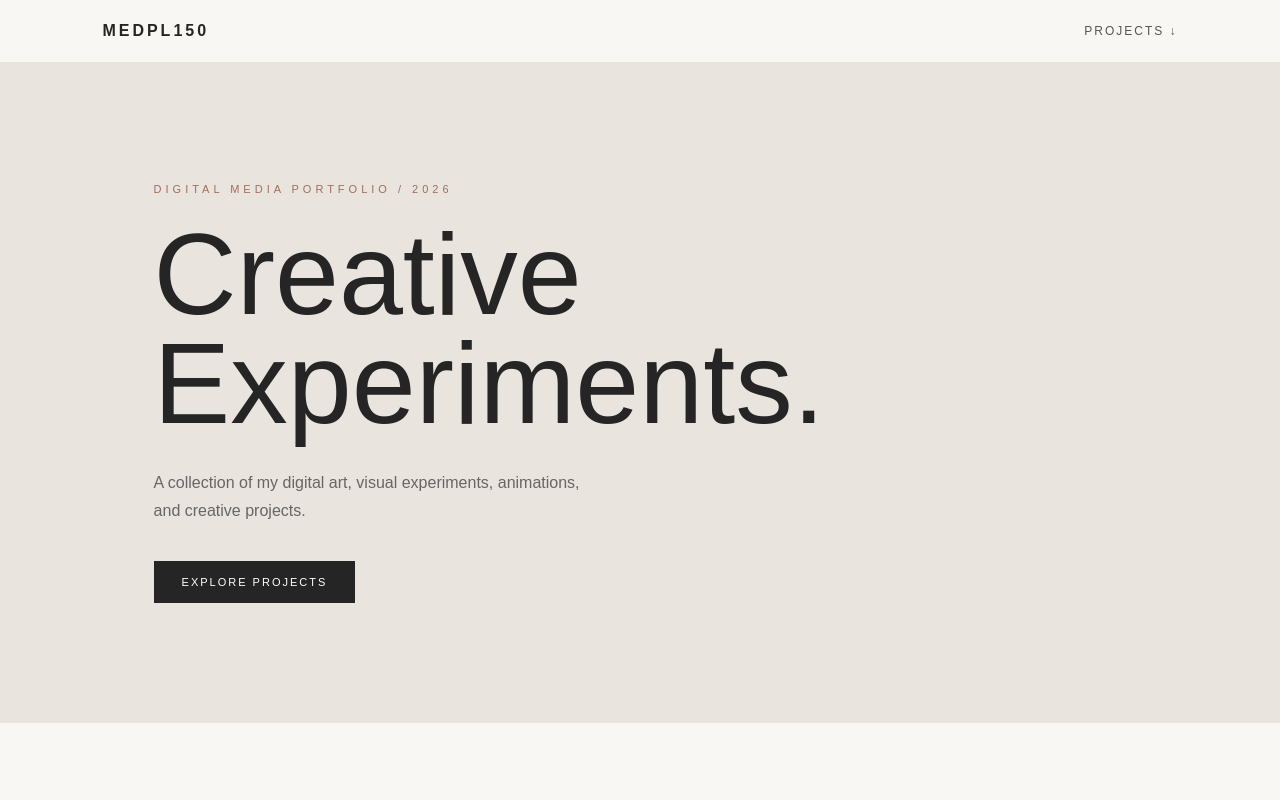
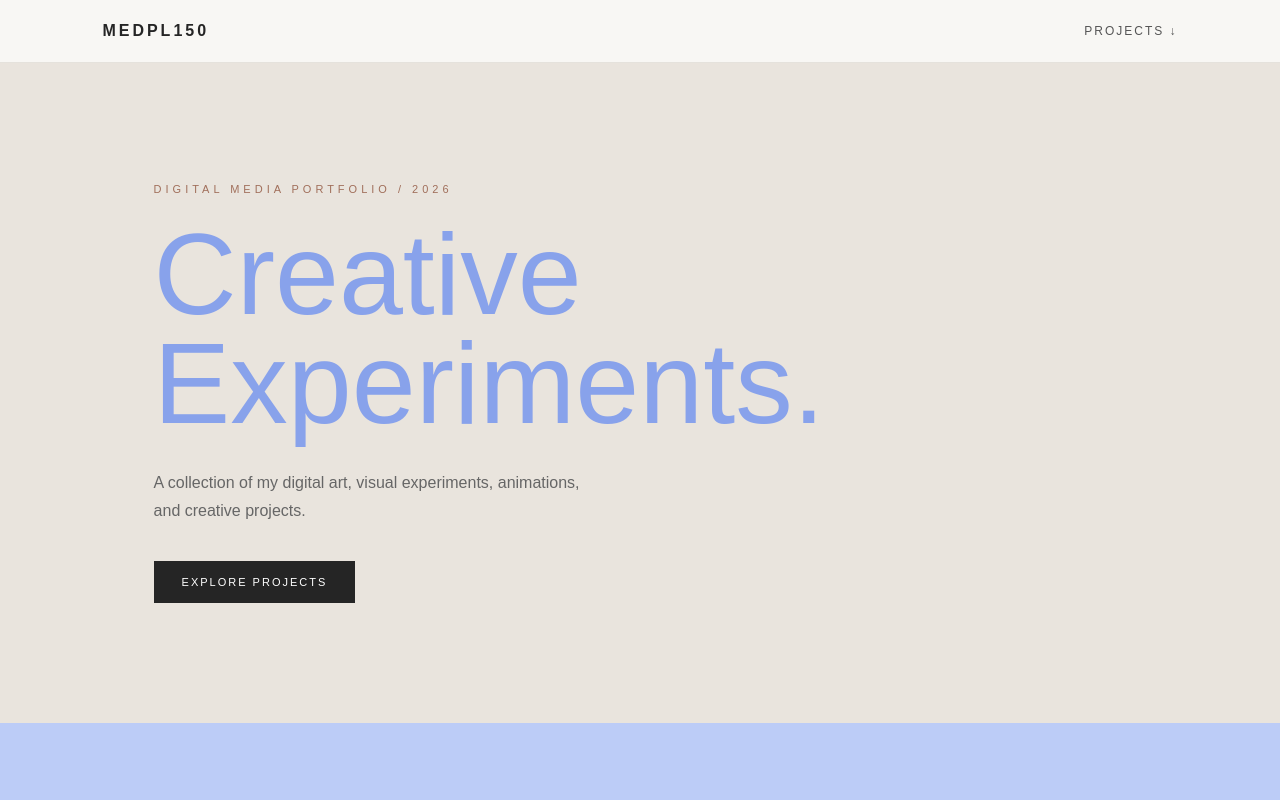
Before and after one commit to Rezvitsova/medpl150, a plain HTML site: page index.html in a window 1280 px wide. Shown: the top 800 px of the page. Drawn offline with Linux system fonts and the light colour scheme.

Commit message:
style.css

```diff
--- a/style.css
+++ b/style.css
@@ -11,8 +11,8 @@ html {
 
 body {
     font-family: Arial, Helvetica, sans-serif;
-    background: #f8f7f4;
-    color: #252525;
+    background: #BCCCF7;
+    color: #88A2EB;
 }
 
 /* NAVIGATION */
```
